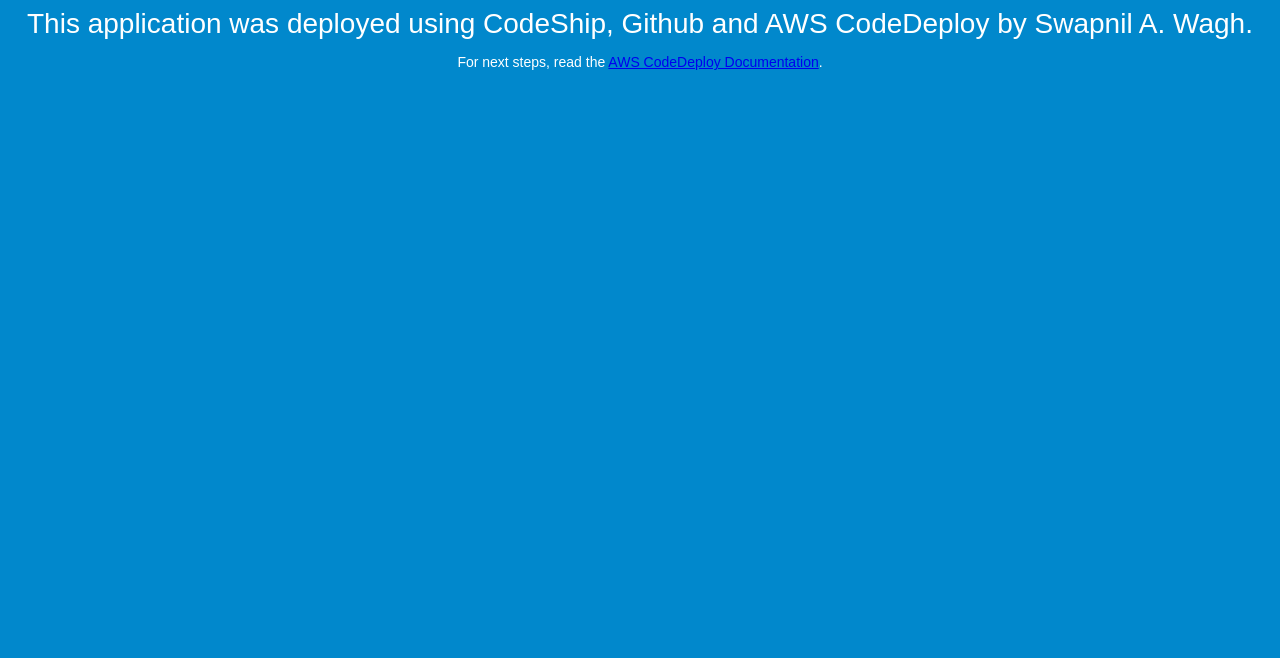
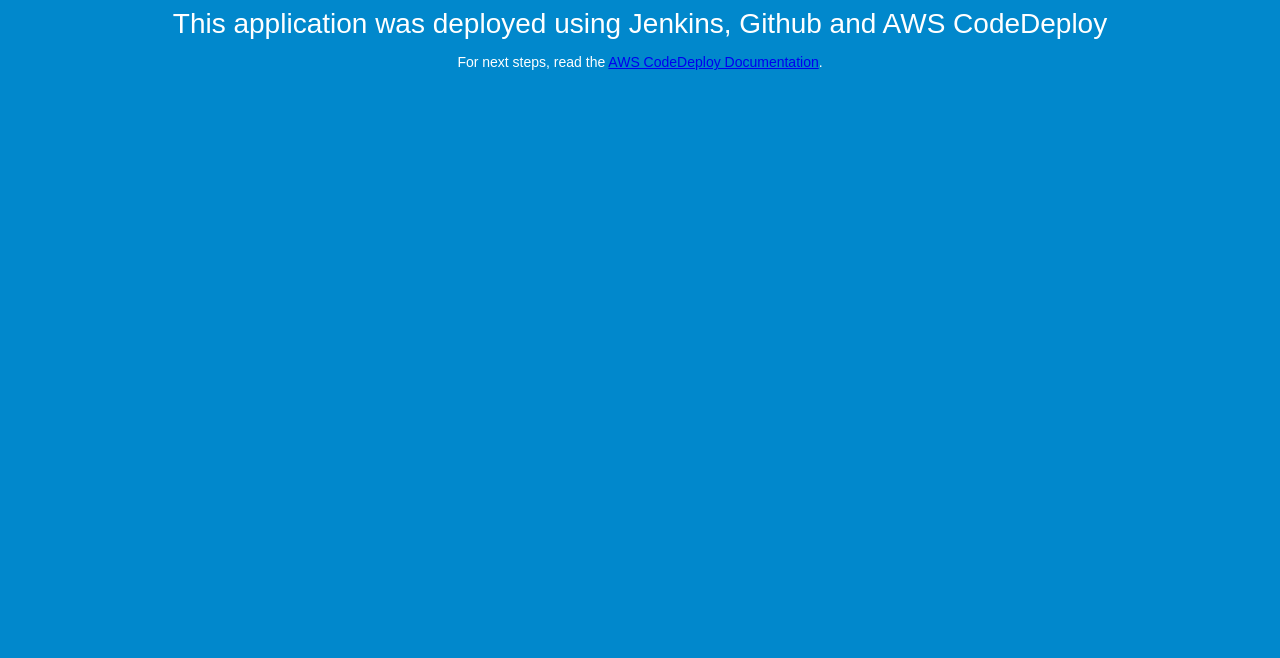
Before and after one commit to meswapnilwagh/sampleapp, a plain HTML site: page index.html in a window 1280 px wide. Shown: the part 142-800 px from the top of the page. Drawn offline with Linux system fonts and the light colour scheme.

Commit message:
again jenkins
again jenkins

```diff
--- a/index.html
+++ b/index.html
@@ -27,7 +27,7 @@
 <body>
   <div align="center">
     <h1>Congratulations</h1>
-    <h2>This application was deployed using CodeShip, Github and AWS CodeDeploy by Swapnil A. Wagh.</h2>
+    <h2>This application was deployed using Jenkins, Github and AWS CodeDeploy</h2>
     <p>For next steps, read the <a href="http://aws.amazon.com/documentation/codedeploy">AWS CodeDeploy Documentation</a>.</p>
   </div>
 </body>
```
